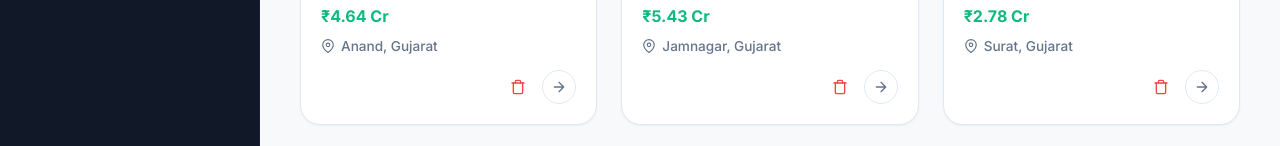
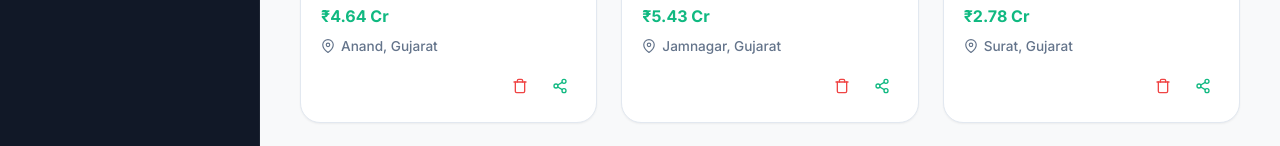
Before and after one commit to amanxridex/realcrm, a Next.js app: page / in a window 1280 px wide. Shown: the part 483-629 px from the top of the page. Built offline with nearby package versions, Linux system fonts and the light colour scheme; grey boxes are pictures that could not be loaded.

Commit message:
feat: Replace property view button with share button in lists and grids

```diff
--- a/src/app/page.tsx
+++ b/src/app/page.tsx
@@ -161,6 +161,15 @@ export default function Home() {
       setPropertiesList(propertiesList.filter(p => p.id !== propertyToDelete));
       setPropertyToDelete(null);
     }
+  };
+
+  const handleShare = (id: number) => {
+    const url = `${window.location.origin}/properties/${id}`;
+    navigator.clipboard.writeText(url).then(() => {
+      alert("Property link copied to clipboard!");
+    }).catch(() => {
+      alert("Failed to copy link.");
+    });
   };
 
   const handleFileUpload = (e: React.ChangeEvent<HTMLInputElement>) => {
@@ -342,9 +351,9 @@ export default function Home() {
                     <button className="btn-icon" title="Delete" style={{ color: "var(--danger)", border: "none", background: "none" }} onClick={() => setPropertyToDelete(property.id)}>
                       <svg width="16" height="16" viewBox="0 0 24 24" fill="none" stroke="currentColor" strokeWidth="2" strokeLinecap="round" strokeLinejoin="round"><polyline points="3 6 5 6 21 6"></polyline><path d="M19 6v14a2 2 0 0 1-2 2H7a2 2 0 0 1-2-2V6m3 0V4a2 2 0 0 1 2-2h4a2 2 0 0 1 2 2v2"></path></svg>
                     </button>
-                    <Link href={`/properties/${property.id}`} className="btn-icon" title="View">
-                       <svg width="16" height="16" viewBox="0 0 24 24" fill="none" stroke="currentColor" strokeWidth="2" strokeLinecap="round" strokeLinejoin="round"><path d="M5 12h14M12 5l7 7-7 7"/></svg>
-                    </Link>
+                    <button className="btn-icon" title="Share" style={{ color: "var(--primary-color)", border: "none", background: "none", cursor: "pointer" }} onClick={() => handleShare(property.id)}>
+                      <svg width="16" height="16" viewBox="0 0 24 24" fill="none" stroke="currentColor" strokeWidth="2" strokeLinecap="round" strokeLinejoin="round"><circle cx="18" cy="5" r="3"></circle><circle cx="6" cy="12" r="3"></circle><circle cx="18" cy="19" r="3"></circle><line x1="8.59" y1="13.51" x2="15.42" y2="17.49"></line><line x1="15.41" y1="6.51" x2="8.59" y2="10.49"></line></svg>
+                    </button>
                   </div>
                 </div>
               </div>
@@ -391,9 +400,9 @@ export default function Home() {
                     </td>
                     <td data-label="Actions">
                       <div style={{ display: "flex", gap: "8px", justifyContent: "flex-end" }}>
-                        <Link href={`/properties/${property.id}`} className="btn-icon" title="View">
-                          <svg width="18" height="18" viewBox="0 0 24 24" fill="none" stroke="currentColor" strokeWidth="2" strokeLinecap="round" strokeLinejoin="round"><path d="M1 12s4-8 11-8 11 8 11 8-4 8-11 8-11-8-11-8z"></path><circle cx="12" cy="12" r="3"></circle></svg>
-                        </Link>
+                        <button className="btn-icon" title="Share" onClick={() => handleShare(property.id)}>
+                          <svg width="18" height="18" viewBox="0 0 24 24" fill="none" stroke="currentColor" strokeWidth="2" strokeLinecap="round" strokeLinejoin="round"><circle cx="18" cy="5" r="3"></circle><circle cx="6" cy="12" r="3"></circle><circle cx="18" cy="19" r="3"></circle><line x1="8.59" y1="13.51" x2="15.42" y2="17.49"></line><line x1="15.41" y1="6.51" x2="8.59" y2="10.49"></line></svg>
+                        </button>
                         <button className="btn-icon" title="Edit">
                           <svg width="18" height="18" viewBox="0 0 24 24" fill="none" stroke="currentColor" strokeWidth="2" strokeLinecap="round" strokeLinejoin="round"><path d="M11 4H4a2 2 0 0 0-2 2v14a2 2 0 0 0 2 2h14a2 2 0 0 0 2-2v-7"></path><path d="M18.5 2.5a2.121 2.121 0 0 1 3 3L12 15l-4 1 1-4 9.5-9.5z"></path></svg>
                         </button>
```
